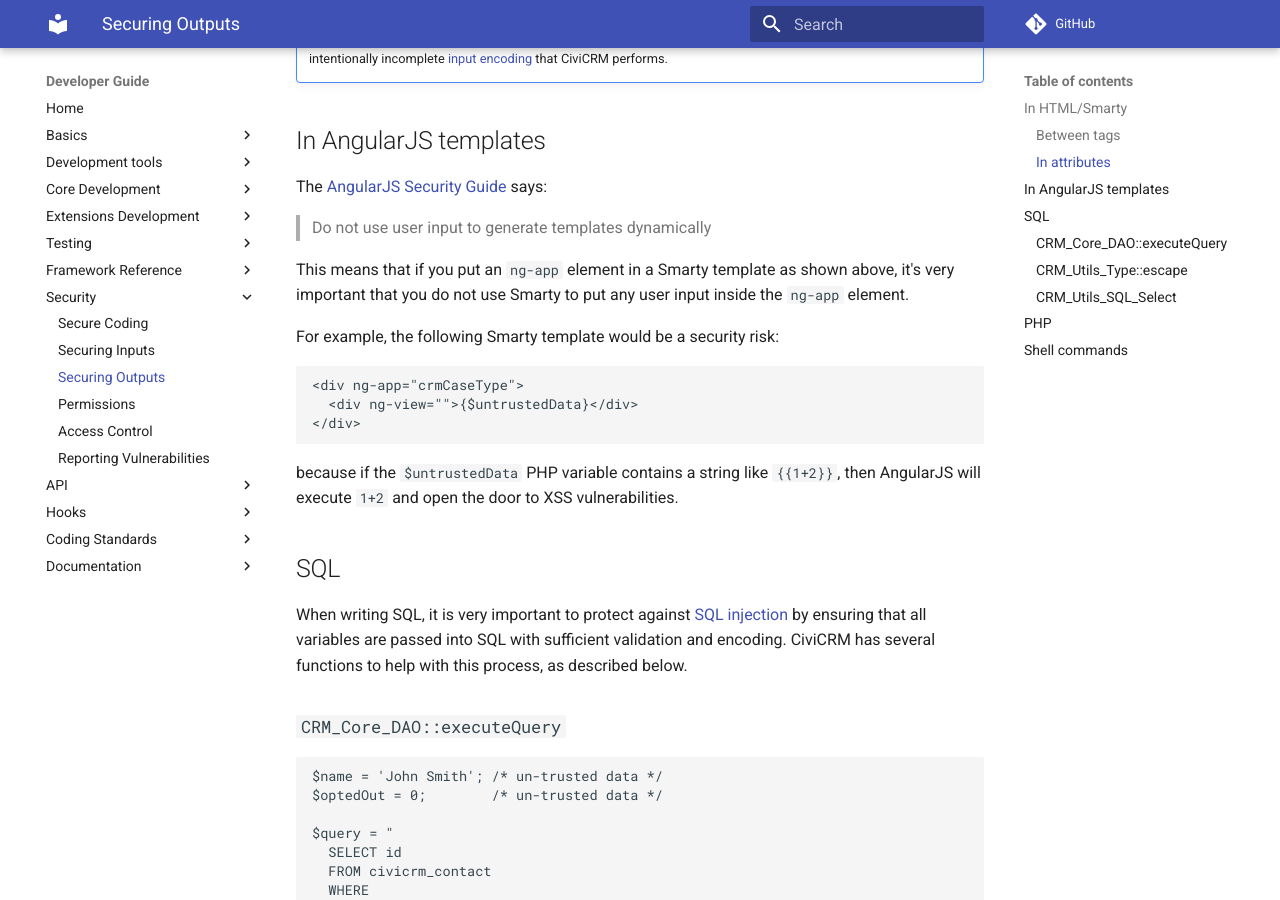
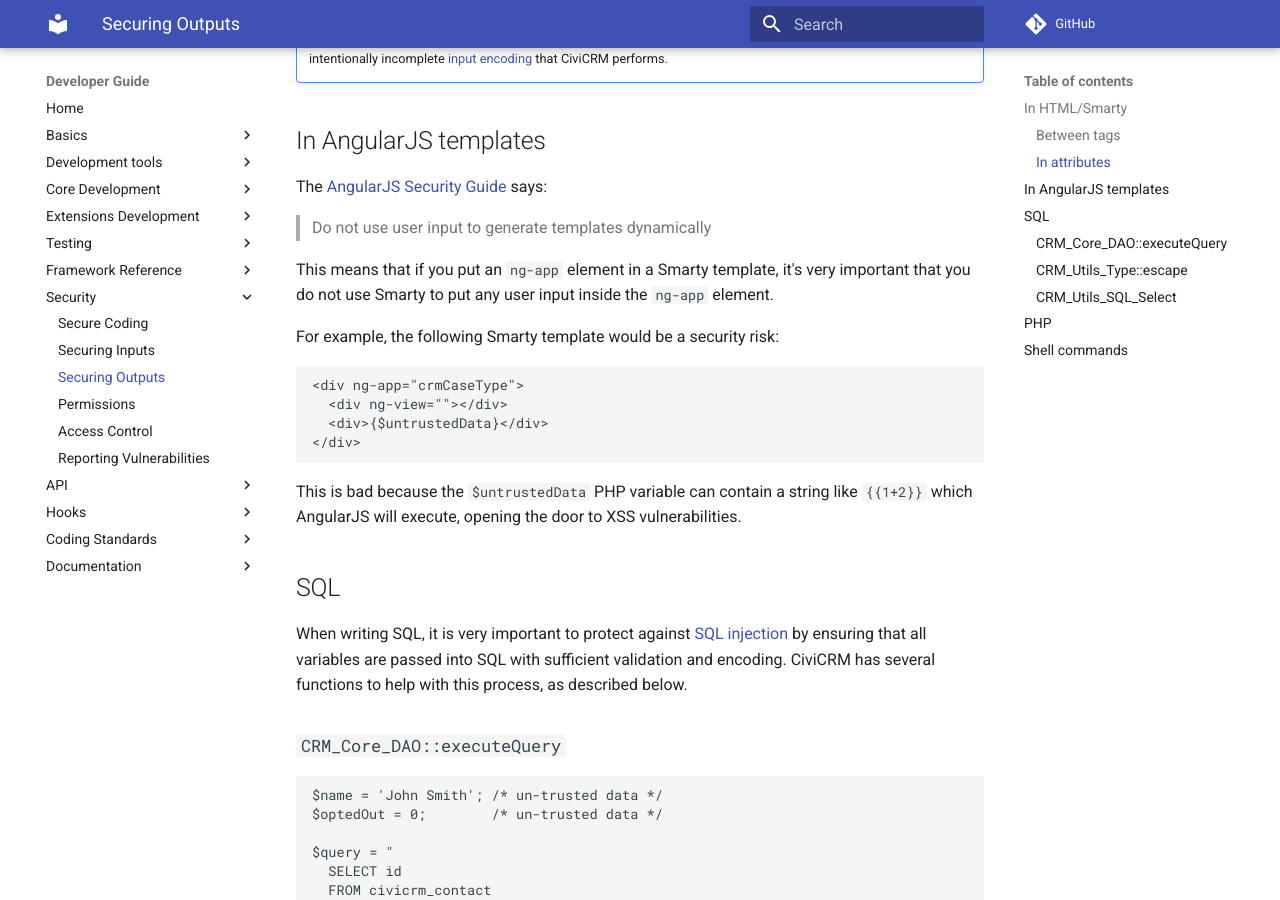
Before and after one commit to civicrm/civicrm-dev-docs, an MkDocs documentation site: the page built from docs/security/outputs.md, in a window 1280 px wide and 900 px high, scrolled down 585 px. Built offline with MkDocs 1.6.1 and Material for MkDocs 9.7.7, drawn with Linux system fonts in a browser that asks for light colours; comment, search, counter and statistics services are not loaded; old or Windows-style settings are respelled for this version of MkDocs.

Commit message:
Security - Adjust AngularJS content

````diff
--- a/docs/security/outputs.md
+++ b/docs/security/outputs.md
@@ -27,17 +27,18 @@ The [AngularJS Security Guide](https://docs.angularjs.org/guide/security) says:
 
 > Do not use user input to generate templates dynamically
 
-This means that if you put an `ng-app` element in a Smarty template as shown above, it's very important that you do not use Smarty to put any user input inside the `ng-app` element.
+This means that if you put an `ng-app` element in a Smarty template, it's very important that you do not use Smarty to put any user input inside the `ng-app` element.
 
 For example, the following Smarty template would be a security risk:
 
 ```html
 <div ng-app="crmCaseType">
-  <div ng-view="">{$untrustedData}</div>
+  <div ng-view=""></div>
+  <div>{$untrustedData}</div>
 </div>
 ```
 
-because if the `$untrustedData` PHP variable contains a string like `{{1+2}}`, then AngularJS will execute `1+2` and open the door to XSS vulnerabilities.
+This is bad because the `$untrustedData` PHP variable can contain a string like `{{1+2}}` which AngularJS will execute, opening the door to XSS vulnerabilities.
 
 
 ## SQL {:#sql}
````
